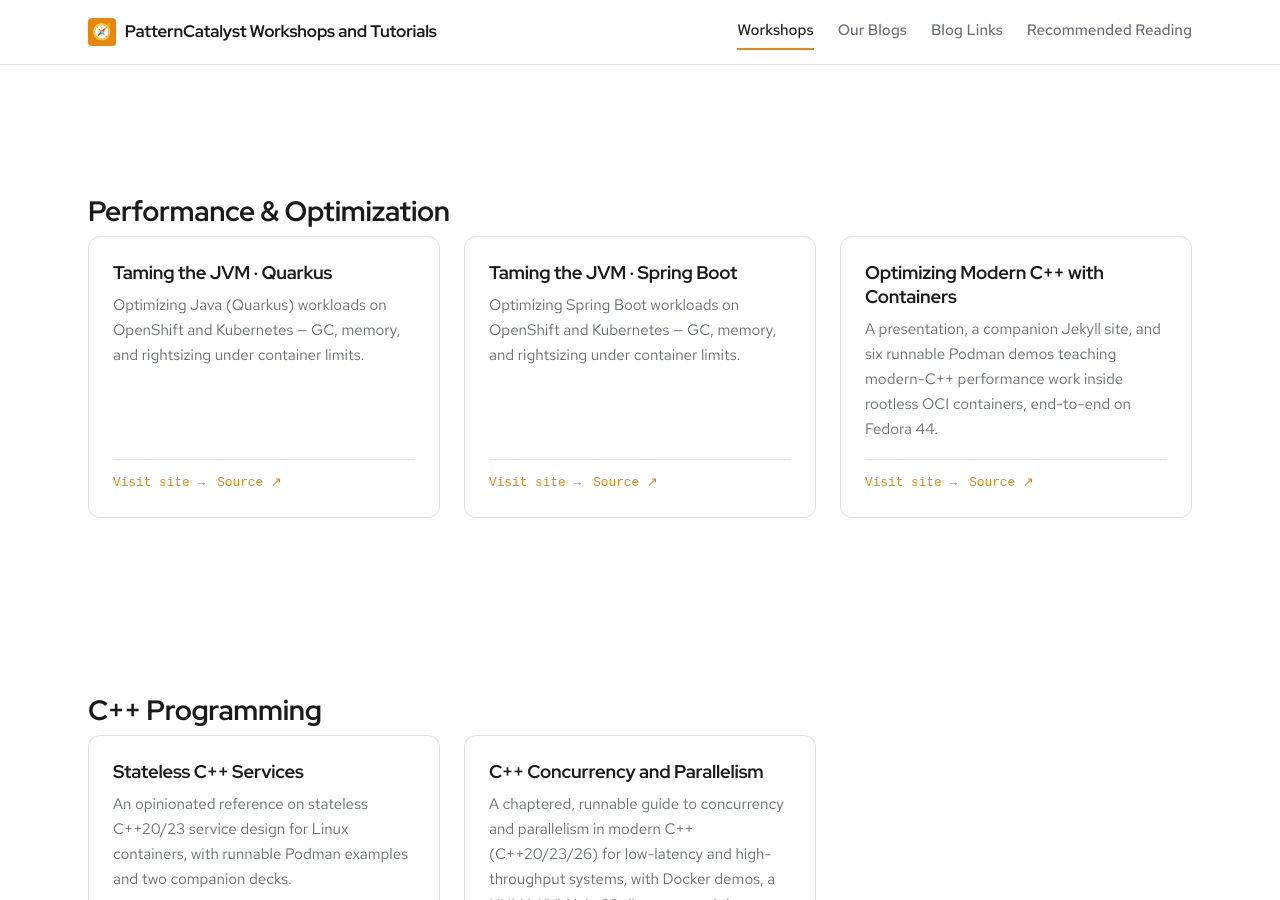
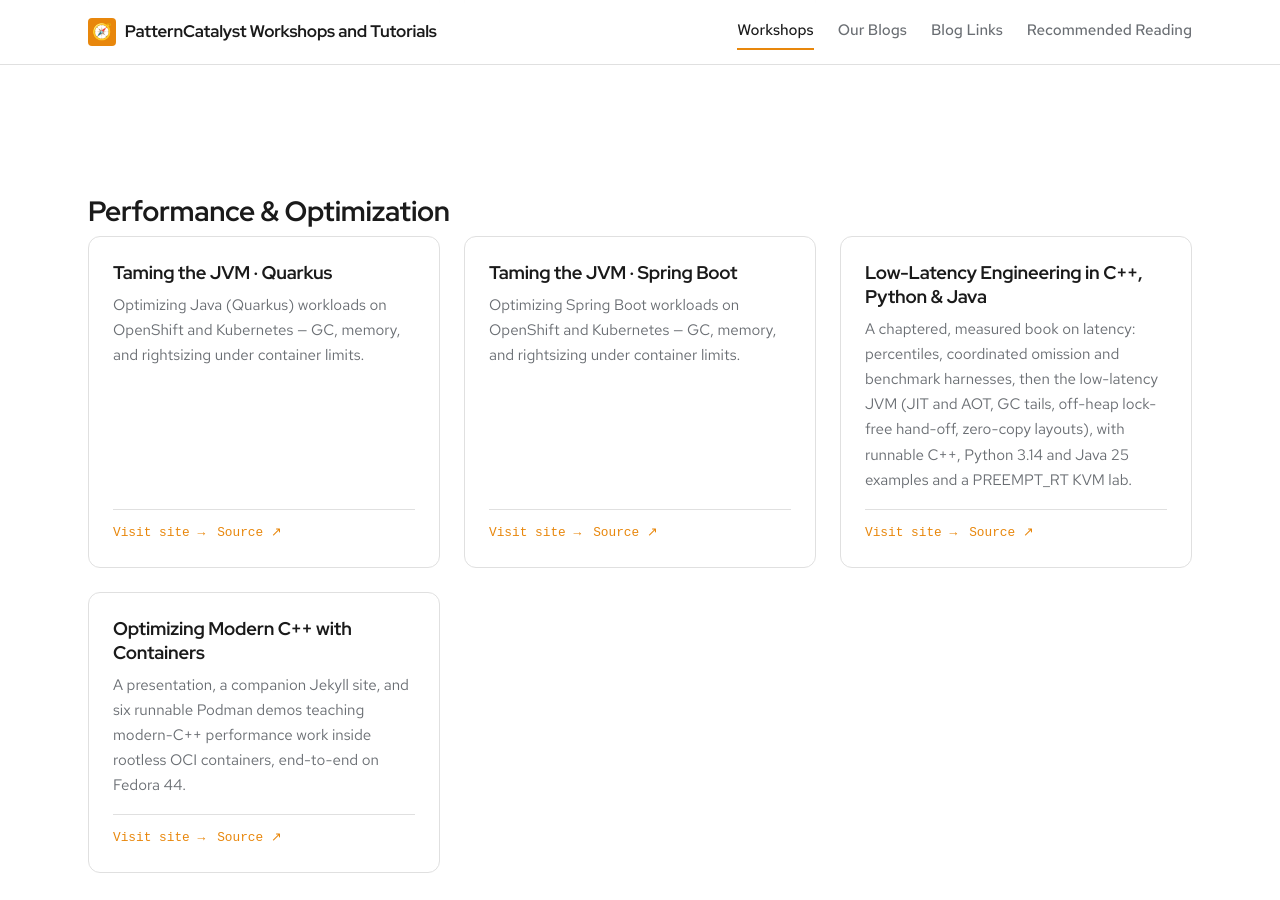
Before and after one commit to patterncatalyst/patterncatalyst-workshops-tutorials-list, a Jekyll site: the page built from index.html, in a window 1280 px wide and 900 px high, scrolled down 3268 px. Built offline with Jekyll 4.4.1, drawn with Linux system fonts in a browser that asks for light colours; some web fonts are replaced.

Commit message:
sites: add Low-Latency Engineering in C++, Python & Java card (#25)

```diff
--- a/_data/sites.yml
+++ b/_data/sites.yml
@@ -105,6 +105,13 @@
     site_url: "https://patterncatalyst.github.io/spring-boot-optimization/"
     repo_url: "https://github.com/patterncatalyst/spring-boot-optimization"
 
+  - slug: "low-latency-engineering"
+    title: "Low-Latency Engineering in C++, Python & Java"
+    group: "Performance & Optimization"
+    synopsis: "A chaptered, measured book on latency: percentiles, coordinated omission and benchmark harnesses, then the low-latency JVM (JIT and AOT, GC tails, off-heap lock-free hand-off, zero-copy layouts), with runnable C++, Python 3.14 and Java 25 examples and a PREEMPT_RT KVM lab."
+    site_url: "https://patterncatalyst.github.io/low-latency-engineering/"
+    repo_url: "https://github.com/patterncatalyst/low-latency-engineering"
+
   - slug: "cpp-container-optimization-tutorial"
     title: "Optimizing Modern C++ with Containers"
     group: "Performance & Optimization"
```
